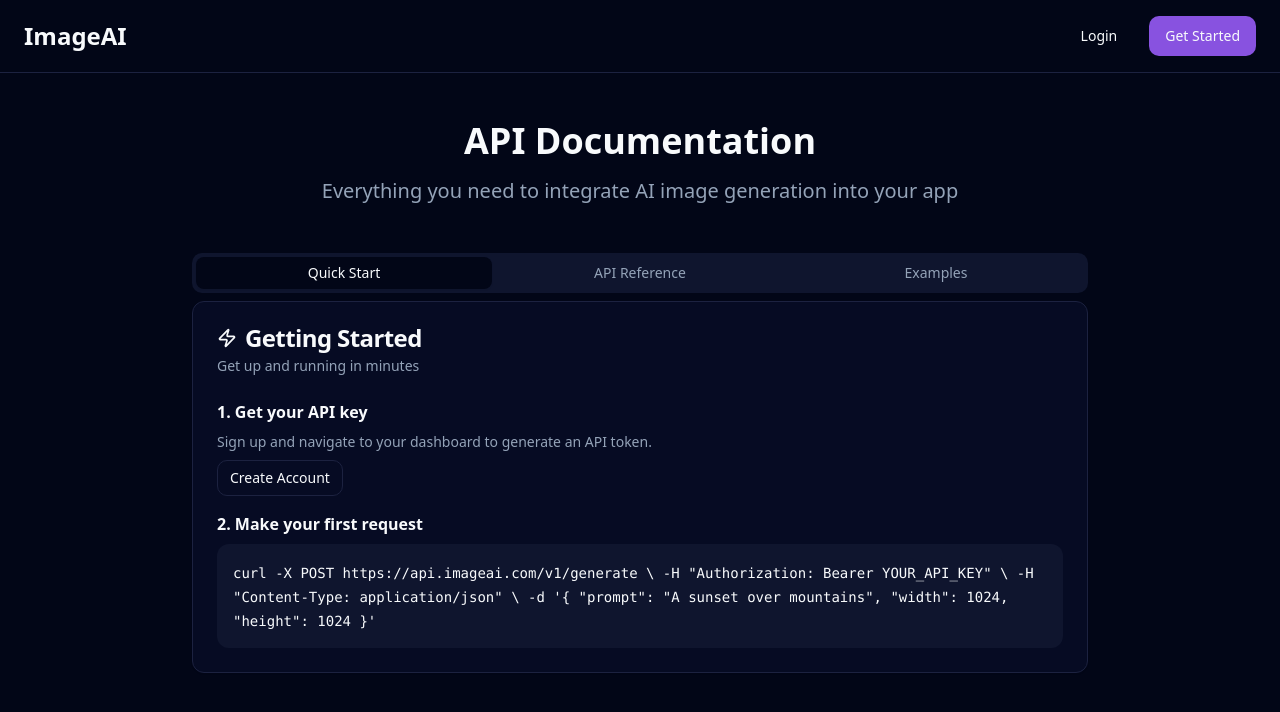
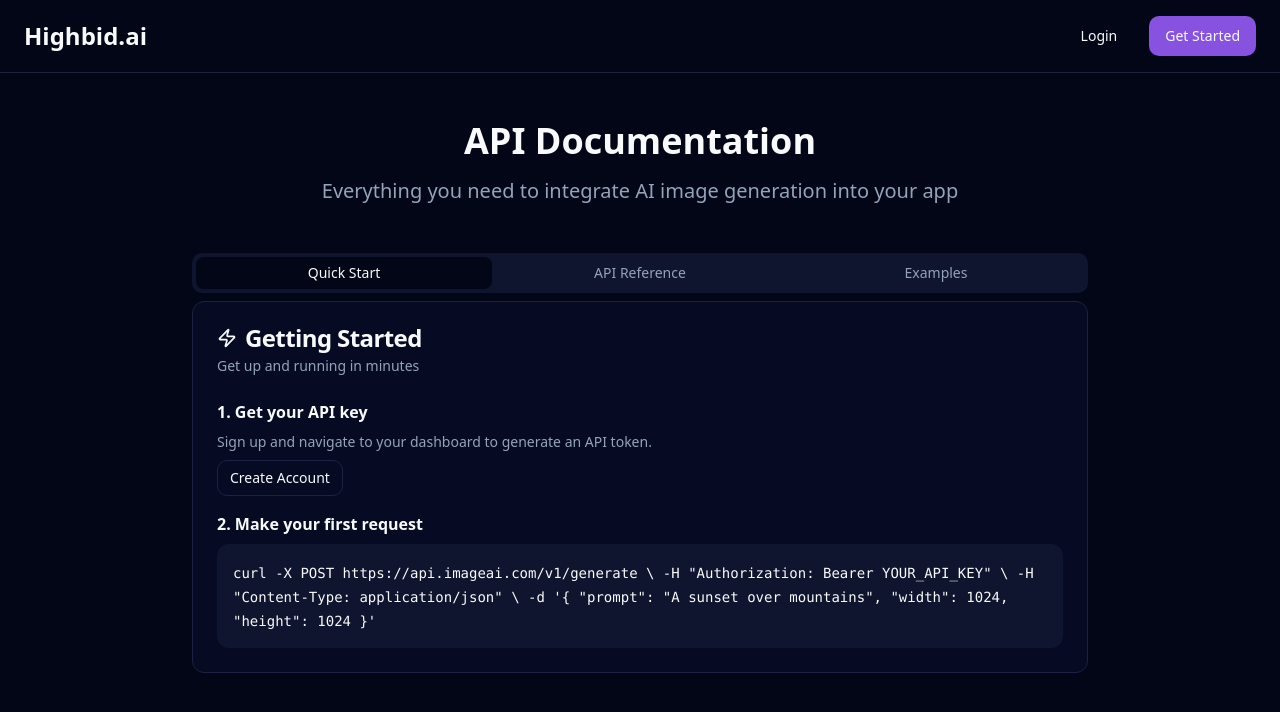
Before and after one commit to E5GEN2/highbid.ai, a React (Vite) app: page /docs in a window 1280 px wide. Shown: the top 712 px of the page. Built offline with nearby package versions, Linux system fonts and the light colour scheme; the HTML template or start-up script is replaced by a standard one.

Commit message:
Update brand name

```diff
--- a/index.html
+++ b/index.html
@@ -3,11 +3,11 @@
   <head>
     <meta charset="UTF-8" />
     <meta name="viewport" content="width=device-width, initial-scale=1.0" />
-    <title>ImageAI - AI-Powered Image Generation API</title>
+    <title>Highbid.ai - AI-Powered Image Generation API</title>
     <meta name="description" content="Next-generation AI image generation platform for developers. Generate stunning images with simple API integration." />
-    <meta name="author" content="ImageAI" />
+    <meta name="author" content="Highbid.ai" />
 
-    <meta property="og:title" content="ImageAI - AI-Powered Image Generation API" />
+    <meta property="og:title" content="Highbid.ai - AI-Powered Image Generation API" />
     <meta property="og:description" content="Next-generation AI image generation platform for developers. Generate stunning images with simple API integration." />
     <meta property="og:type" content="website" />
     <meta property="og:image" content="https://lovable.dev/opengraph-image-p98pqg.png" />
--- a/src/components/DashboardLayout.tsx
+++ b/src/components/DashboardLayout.tsx
@@ -35,7 +35,7 @@ const DashboardSidebar = () => {
     <Sidebar collapsible="icon">
       <SidebarContent>
         <div className="p-4 border-b">
-          <h2 className={`font-bold text-xl ${!open && 'hidden'}`}>ImageAI</h2>
+          <h2 className={`font-bold text-xl ${!open && 'hidden'}`}>Highbid.ai</h2>
         </div>
 
         <SidebarGroup>
--- a/src/components/Footer.tsx
+++ b/src/components/Footer.tsx
@@ -8,7 +8,7 @@ const Footer = () => {
         <div className="grid md:grid-cols-4 gap-8 mb-8">
           <div>
             <h3 className="font-bold text-lg mb-4 bg-gradient-primary bg-clip-text text-transparent">
-              ImageAI
+              Highbid.ai
             </h3>
             <p className="text-sm text-muted-foreground">
               Next-generation AI image generation platform for developers.
@@ -44,7 +44,7 @@ const Footer = () => {
 
         <div className="flex flex-col md:flex-row justify-between items-center pt-8 border-t border-border">
           <p className="text-sm text-muted-foreground mb-4 md:mb-0">
-            © 2025 ImageAI. All rights reserved.
+            © 2025 Highbid.ai. All rights reserved.
           </p>
           <div className="flex gap-4">
             <a href="#" className="text-muted-foreground hover:text-primary transition-colors">
--- a/src/pages/Docs.tsx
+++ b/src/pages/Docs.tsx
@@ -9,7 +9,7 @@ const Docs = () => {
     <div className="min-h-screen bg-background">
       <header className="border-b">
         <div className="container mx-auto px-6 py-4 flex justify-between items-center">
-          <Link to="/" className="text-2xl font-bold">ImageAI</Link>
+          <Link to="/" className="text-2xl font-bold">Highbid.ai</Link>
           <div className="flex gap-4">
             <Button variant="ghost" asChild>
               <Link to="/login">Login</Link>
--- a/src/pages/Index.tsx
+++ b/src/pages/Index.tsx
@@ -11,7 +11,7 @@ const Index = () => {
       <header className="fixed top-0 left-0 right-0 z-50 border-b border-border/50 bg-background/80 backdrop-blur-sm">
         <div className="container mx-auto px-6 py-4 flex justify-between items-center">
           <Link to="/" className="text-2xl font-bold bg-gradient-primary bg-clip-text text-transparent">
-            ImageAI
+            Highbid.ai
           </Link>
           <nav className="hidden md:flex items-center gap-6">
             <a href="#features" className="text-sm text-muted-foreground hover:text-foreground transition-colors">
--- a/src/pages/Login.tsx
+++ b/src/pages/Login.tsx
@@ -42,7 +42,7 @@ const Login = () => {
       <Card className="w-full max-w-md">
         <CardHeader>
           <CardTitle className="text-2xl">Welcome back</CardTitle>
-          <CardDescription>Login to your ImageAI account</CardDescription>
+          <CardDescription>Login to your Highbid.ai account</CardDescription>
         </CardHeader>
         <form onSubmit={handleSubmit}>
           <CardContent className="space-y-4">
--- a/src/pages/Signup.tsx
+++ b/src/pages/Signup.tsx
@@ -53,7 +53,7 @@ const Signup = () => {
       <Card className="w-full max-w-md">
         <CardHeader>
           <CardTitle className="text-2xl">Create an account</CardTitle>
-          <CardDescription>Get started with ImageAI today</CardDescription>
+          <CardDescription>Get started with Highbid.ai today</CardDescription>
         </CardHeader>
         <form onSubmit={handleSubmit}>
           <CardContent className="space-y-4">
```
